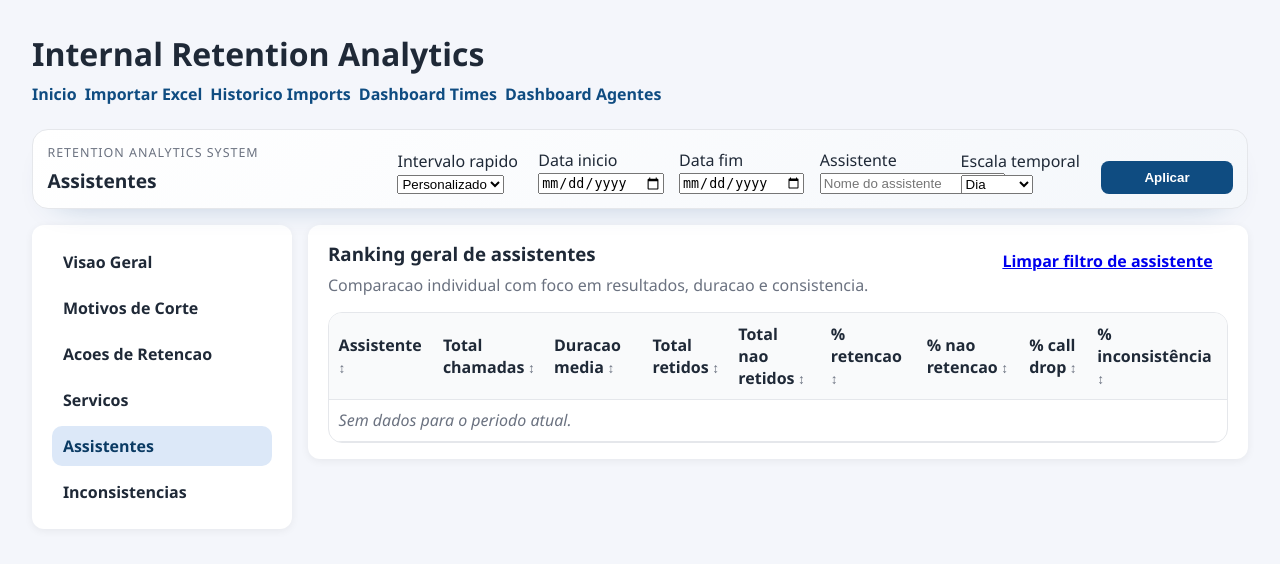
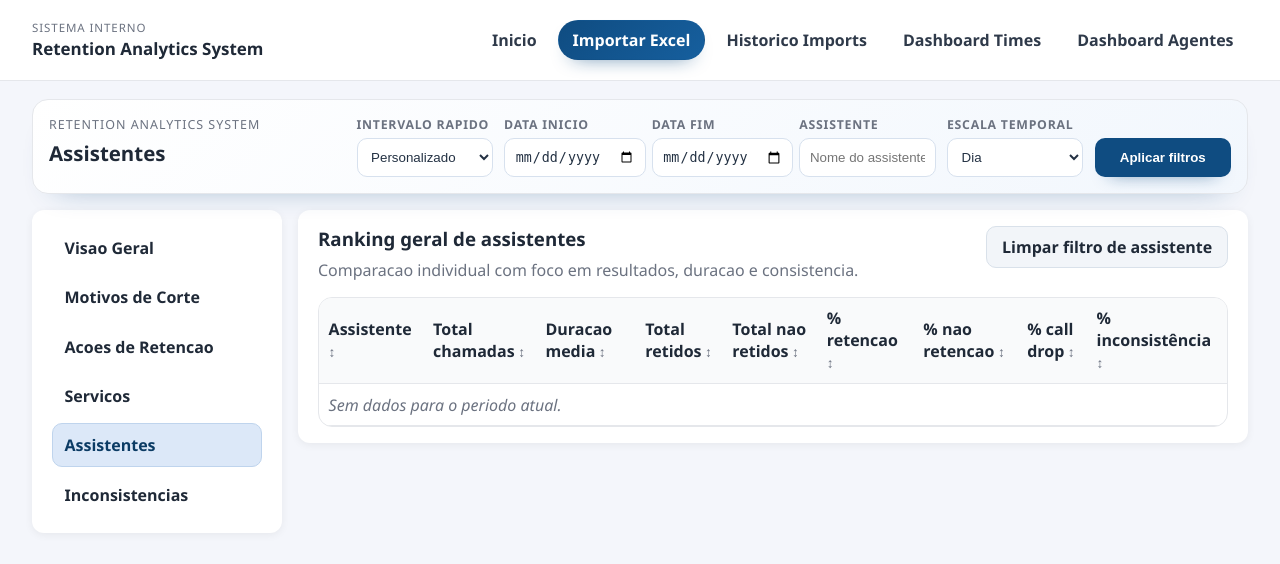
Before and after one commit to emanuelsoares97/dashboard, a Django app: page /dashboards/assistants/ in a window 1280 px wide. Shown: the top 564 px of the page. Run offline with Django 5.2, Linux system fonts and the light colour scheme; data that the repository does not hold is empty.

Commit message:
layout dos botoes atualizado

```diff
--- a/static/css/components/button.css
+++ b/static/css/components/button.css
@@ -1,16 +1,54 @@
 .btn {
     border: 1px solid transparent;
-    border-radius: var(--radius-sm);
-    padding: 0.5rem 0.9rem;
+    border-radius: 10px;
+    padding: 0.56rem 0.92rem;
     font-weight: 600;
     cursor: pointer;
+    transition: all 170ms ease;
+    text-decoration: none;
+    display: inline-flex;
+    align-items: center;
+    justify-content: center;
+    gap: 0.35rem;
 }
 
 .btn-primary {
     background: var(--color-primary);
     color: #fff;
+    box-shadow: 0 10px 18px -15px rgba(15, 76, 129, 0.95);
 }
 
 .btn-primary:hover {
     background: var(--color-primary-strong);
 }
+
+.btn-secondary {
+    background: #f2f5f9;
+    color: #1f2937;
+    border-color: #d9e1ea;
+}
+
+.btn-secondary:hover {
+    background: #e8edf4;
+}
+
+.btn-neutral {
+    background: #fff;
+    color: #2f3a4a;
+    border-color: var(--color-border);
+}
+
+.btn-neutral:hover {
+    background: #f8fafd;
+}
+
+.btn:active {
+    transform: translateY(1px);
+}
+
+.btn:disabled,
+.btn[aria-disabled='true'] {
+    opacity: 0.58;
+    cursor: not-allowed;
+    box-shadow: none;
+}
--- a/static/css/foundation/layout.css
+++ b/static/css/foundation/layout.css
@@ -4,42 +4,156 @@
 
 body {
     font-family: "Segoe UI", Arial, sans-serif;
-    margin: var(--space-4);
+    margin: 0;
+    padding: 6.2rem var(--space-4) var(--space-4);
     background: var(--color-bg);
     color: var(--color-text);
 }
 
 .site-header {
-    margin-bottom: var(--space-3);
+    position: fixed;
+    top: 0;
+    left: 0;
+    right: 0;
+    z-index: 120;
+    border-bottom: 1px solid var(--color-border);
+    background: rgba(255, 255, 255, 0.94);
+    backdrop-filter: blur(6px);
 }
 
-.site-title {
-    margin: 0 0 var(--space-1) 0;
+.site-header-inner {
+    max-width: 1440px;
+    margin: 0 auto;
+    min-height: 5rem;
+    padding: 0.9rem var(--space-4);
+    display: grid;
+    grid-template-columns: auto 1fr;
+    align-items: center;
+    gap: 1.2rem;
+}
+
+.site-brand {
+    text-decoration: none;
+    color: var(--color-text);
+    display: grid;
+    gap: 0.12rem;
 }
 
 .site-nav {
     display: flex;
-    flex-wrap: wrap;
-    gap: var(--space-1);
+    flex-wrap: nowrap;
+    justify-content: flex-end;
+    gap: 0.45rem;
+    align-items: center;
+}
+
+.site-brand-eyebrow {
+    color: var(--color-muted);
+    font-size: 0.72rem;
+    text-transform: uppercase;
+    letter-spacing: 0.08em;
+}
+
+.site-brand-title {
+    font-size: 1.06rem;
 }
 
 .site-nav-link {
-    color: var(--color-primary);
+    color: #2f3a4a;
     text-decoration: none;
     font-weight: 600;
+    border: 1px solid transparent;
+    border-radius: 999px;
+    padding: 0.5rem 0.84rem;
+    transition: all 160ms ease;
 }
 
 .site-nav-link:hover {
+    border-color: var(--color-border);
+    background: #f7f9fc;
+}
+
+.site-nav-link.is-active {
     color: var(--color-primary-strong);
+    border-color: #cfdcec;
+    background: #ecf3fb;
+}
+
+.site-nav-link-primary {
+    color: #ffffff;
+    background: linear-gradient(135deg, #0f4c81 0%, #165f9e 100%);
+    box-shadow: 0 9px 20px -14px rgba(15, 76, 129, 0.95);
+}
+
+.site-nav-link-primary:hover {
+    color: #ffffff;
+    border-color: transparent;
+    background: linear-gradient(135deg, #0b3b64 0%, #0f4c81 100%);
+}
+
+.site-nav-toggle {
+    display: none;
+    margin-left: auto;
+    width: 2.55rem;
+    height: 2.55rem;
+    border: 1px solid var(--color-border);
+    border-radius: 10px;
+    background: #fff;
+    padding: 0.38rem;
+    align-items: center;
+    justify-content: center;
+    gap: 0.2rem;
+    cursor: pointer;
+}
+
+.site-nav-toggle span {
+    display: block;
+    width: 1.2rem;
+    height: 2px;
+    background: #2f3a4a;
+    border-radius: 20px;
 }
 
 .page-stack {
     display: grid;
     gap: var(--space-2);
+    max-width: 1440px;
+    margin: 0 auto;
 }
 
 @media (max-width: 768px) {
     body {
-        margin: var(--space-2);
+        padding: 5.7rem var(--space-2) var(--space-2);
+    }
+
+    .site-header-inner {
+        padding: 0.75rem var(--space-2);
+        grid-template-columns: 1fr auto;
+    }
+
+    .site-nav-toggle {
+        display: inline-flex;
+    }
+
+    .site-nav {
+        grid-column: 1 / -1;
+        display: none;
+        margin-top: 0.35rem;
+        padding-top: 0.4rem;
+        border-top: 1px solid var(--color-border);
+        flex-direction: column;
+        align-items: stretch;
+        gap: 0.3rem;
+    }
+
+    .site-header.is-menu-open .site-nav {
+        display: flex;
+    }
+
+    .site-nav-link,
+    .site-nav-link-primary {
+        border-radius: 10px;
+        padding: 0.72rem 0.85rem;
+        text-align: left;
     }
 }
--- a/static/css/pages/dashboards.css
+++ b/static/css/pages/dashboards.css
@@ -1,6 +1,6 @@
 .dashboard-shell {
     display: grid;
-    grid-template-columns: 260px minmax(0, 1fr);
+    grid-template-columns: 250px minmax(0, 1fr);
     gap: 1rem;
     align-items: start;
 }
@@ -11,25 +11,65 @@
     top: 0;
     z-index: 25;
     display: grid;
-    grid-template-columns: minmax(260px, 1fr) 2.5fr;
+    grid-template-columns: minmax(260px, 1fr) 3fr;
     gap: 1rem;
-    padding: 0.9rem;
+    padding: 1rem;
     border: 1px solid var(--color-border);
     border-radius: 16px;
-    background: linear-gradient(140deg, #ffffff 0%, #f4f7fb 100%);
-    box-shadow: 0 14px 34px -26px rgba(15, 76, 129, 0.45);
+    background: linear-gradient(140deg, #ffffff 0%, #f2f7fd 100%);
+    box-shadow: 0 16px 30px -24px rgba(15, 76, 129, 0.46);
 }
 
 .dashboard-topbar-title {
     margin: 0;
-    font-size: 1.2rem;
+    font-size: 1.28rem;
 }
 
 .dashboard-topbar-filters {
     display: grid;
     grid-template-columns: repeat(6, minmax(0, 1fr));
-    gap: 0.6rem;
+    gap: 0.7rem;
     align-items: end;
+}
+
+.filter-group {
+    display: grid;
+    gap: 0.28rem;
+}
+
+.filter-label {
+    margin: 0;
+    font-size: 0.77rem;
+    text-transform: uppercase;
+    letter-spacing: 0.06em;
+    color: var(--color-muted);
+    font-weight: 700;
+}
+
+.dashboard-topbar-filters input,
+.dashboard-topbar-filters select {
+    width: 100%;
+    min-height: 2.45rem;
+    border: 1px solid #d7e1ee;
+    border-radius: 10px;
+    background: #ffffff;
+    color: #233143;
+    padding: 0.5rem 0.6rem;
+}
+
+.dashboard-topbar-filters input:focus,
+.dashboard-topbar-filters select:focus {
+    outline: 2px solid #c8dcf4;
+    border-color: #9bbde1;
+}
+
+.filter-actions {
+    display: flex;
+}
+
+.filter-actions .btn {
+    min-height: 2.45rem;
+    width: 100%;
 }
 
 .dashboard-sidebar {
@@ -44,20 +84,23 @@
 
 .dashboard-menu-link {
     display: block;
-    padding: 0.58rem 0.68rem;
+    padding: 0.62rem 0.72rem;
     border-radius: 10px;
     text-decoration: none;
     color: var(--color-text);
     font-weight: 600;
+    border: 1px solid transparent;
 }
 
 .dashboard-menu-link:hover {
     background: #eef3fa;
+    border-color: #dbe5f2;
 }
 
 .dashboard-menu-link.is-active {
     background: #dce8f8;
     color: var(--color-primary-strong);
+    border-color: #bfd4ed;
 }
 
 .dashboard-main {
@@ -304,6 +347,15 @@
         grid-template-columns: 1fr;
     }
 
+    .dashboard-topbar {
+        gap: 0.7rem;
+        padding: 0.75rem;
+    }
+
+    .filter-actions .btn {
+        width: 100%;
+    }
+
     .dashboard-hero,
     .executive-grid,
     .overview-summary-grid,
--- a/static/js/main.js
+++ b/static/js/main.js
@@ -6,4 +6,27 @@ document.addEventListener('DOMContentLoaded', () => {
 
     // Central point for global hooks shared by all pages.
     document.body.classList.add('is-ready');
+
+    const header = document.querySelector('.site-header');
+    const navToggle = document.querySelector('[data-nav-toggle]');
+    const navMenu = document.querySelector('[data-nav-menu]');
+
+    if (!header || !navToggle || !navMenu) {
+        return;
+    }
+
+    navToggle.addEventListener('click', () => {
+        const isOpen = header.classList.toggle('is-menu-open');
+        navToggle.setAttribute('aria-expanded', String(isOpen));
+    });
+
+    document.addEventListener('click', (event) => {
+        const clickedInsideHeader = header.contains(event.target);
+        if (clickedInsideHeader || !header.classList.contains('is-menu-open')) {
+            return;
+        }
+
+        header.classList.remove('is-menu-open');
+        navToggle.setAttribute('aria-expanded', 'false');
+    });
 });
--- a/templates/base.html
+++ b/templates/base.html
@@ -10,14 +10,33 @@
 </head>
 <body data-app="retention-dashboard">
     <header class="site-header">
-        <h1 class="site-title">Internal Retention Analytics</h1>
-        <nav class="site-nav">
-            <a class="site-nav-link" href="/">Inicio</a>
-            <a class="site-nav-link" href="/imports/">Importar Excel</a>
-            <a class="site-nav-link" href="/imports/history/">Historico Imports</a>
-            <a class="site-nav-link" href="/dashboards/teams/">Dashboard Times</a>
-            <a class="site-nav-link" href="/dashboards/agents/">Dashboard Agentes</a>
-        </nav>
+        <div class="site-header-inner">
+            <a class="site-brand" href="/" aria-label="Pagina inicial">
+                <span class="site-brand-eyebrow">Sistema Interno</span>
+                <strong class="site-brand-title">Retention Analytics System</strong>
+            </a>
+
+            <button
+                class="site-nav-toggle"
+                type="button"
+                data-nav-toggle
+                aria-expanded="false"
+                aria-controls="site-navigation"
+                aria-label="Abrir menu de navegacao"
+            >
+                <span></span>
+                <span></span>
+                <span></span>
+            </button>
+
+            <nav id="site-navigation" class="site-nav" data-nav-menu>
+                <a class="site-nav-link {% if request.path == '/' %}is-active{% endif %}" href="/">Inicio</a>
+                <a class="site-nav-link site-nav-link-primary {% if '/imports/' in request.path and '/imports/history/' not in request.path %}is-active{% endif %}" href="/imports/">Importar Excel</a>
+                <a class="site-nav-link {% if '/imports/history/' in request.path %}is-active{% endif %}" href="/imports/history/">Historico Imports</a>
+                <a class="site-nav-link {% if '/dashboards/teams/' in request.path %}is-active{% endif %}" href="/dashboards/teams/">Dashboard Times</a>
+                <a class="site-nav-link {% if '/dashboards/agents/' in request.path %}is-active{% endif %}" href="/dashboards/agents/">Dashboard Agentes</a>
+            </nav>
+        </div>
     </header>
 
     {% if messages %}
--- a/templates/dashboards/layout.html
+++ b/templates/dashboards/layout.html
@@ -13,8 +13,8 @@
             <h2 class="dashboard-topbar-title">{{ page_title }}</h2>
         </div>
         <form class="dashboard-topbar-filters" method="get">
-            <div>
-                <label for="date_preset">Intervalo rapido</label>
+            <div class="filter-group">
+                <label class="filter-label" for="date_preset">Intervalo rapido</label>
                 <select id="date_preset" name="date_preset">
                     <option value="custom" {% if date_preset == 'custom' %}selected{% endif %}>Personalizado</option>
                     <option value="today" {% if date_preset == 'today' %}selected{% endif %}>Hoje</option>
@@ -23,27 +23,40 @@
                     <option value="previous_month" {% if date_preset == 'previous_month' %}selected{% endif %}>Mes anterior</option>
                 </select>
             </div>
-            <div>
-                <label for="start_date">Data inicio</label>
+            <div class="filter-group">
+                <label class="filter-label" for="start_date">Data inicio</label>
                 <input id="start_date" name="start_date" type="date" value="{{ start_date }}">
             </div>
-            <div>
-                <label for="end_date">Data fim</label>
+            <div class="filter-group">
+                <label class="filter-label" for="end_date">Data fim</label>
                 <input id="end_date" name="end_date" type="date" value="{{ end_date }}">
             </div>
-            <div>
-                <label for="assistant_name">Assistente</label>
-                <input id="assistant_name" name="assistant_name" value="{{ assistant_name|default:'' }}" placeholder="Nome do assistente">
+            <div class="filter-group">
+                <label class="filter-label" for="assistant_name">Assistente</label>
+                <input
+                    id="assistant_name"
+                    name="assistant_name"
+                    list="assistant-options"
+                    value="{{ assistant_name|default:'' }}"
+                    placeholder="Nome do assistente"
+                >
+                <datalist id="assistant-options">
+                    {% for option in dashboard.assistant_ranking_table %}
+                    <option value="{{ option.assistant_name }}"></option>
+                    {% endfor %}
+                </datalist>
             </div>
-            <div>
-                <label for="period">Escala temporal</label>
+            <div class="filter-group">
+                <label class="filter-label" for="period">Escala temporal</label>
                 <select id="period" name="period">
                     <option value="day" {% if period == 'day' %}selected{% endif %}>Dia</option>
                     <option value="week" {% if period == 'week' %}selected{% endif %}>Semana</option>
                     <option value="month" {% if period == 'month' %}selected{% endif %}>Mes</option>
                 </select>
             </div>
-            <button class="btn btn-primary" type="submit">Aplicar</button>
+            <div class="filter-actions">
+                <button class="btn btn-primary" type="submit">Aplicar filtros</button>
+            </div>
         </form>
     </header>
 
```
